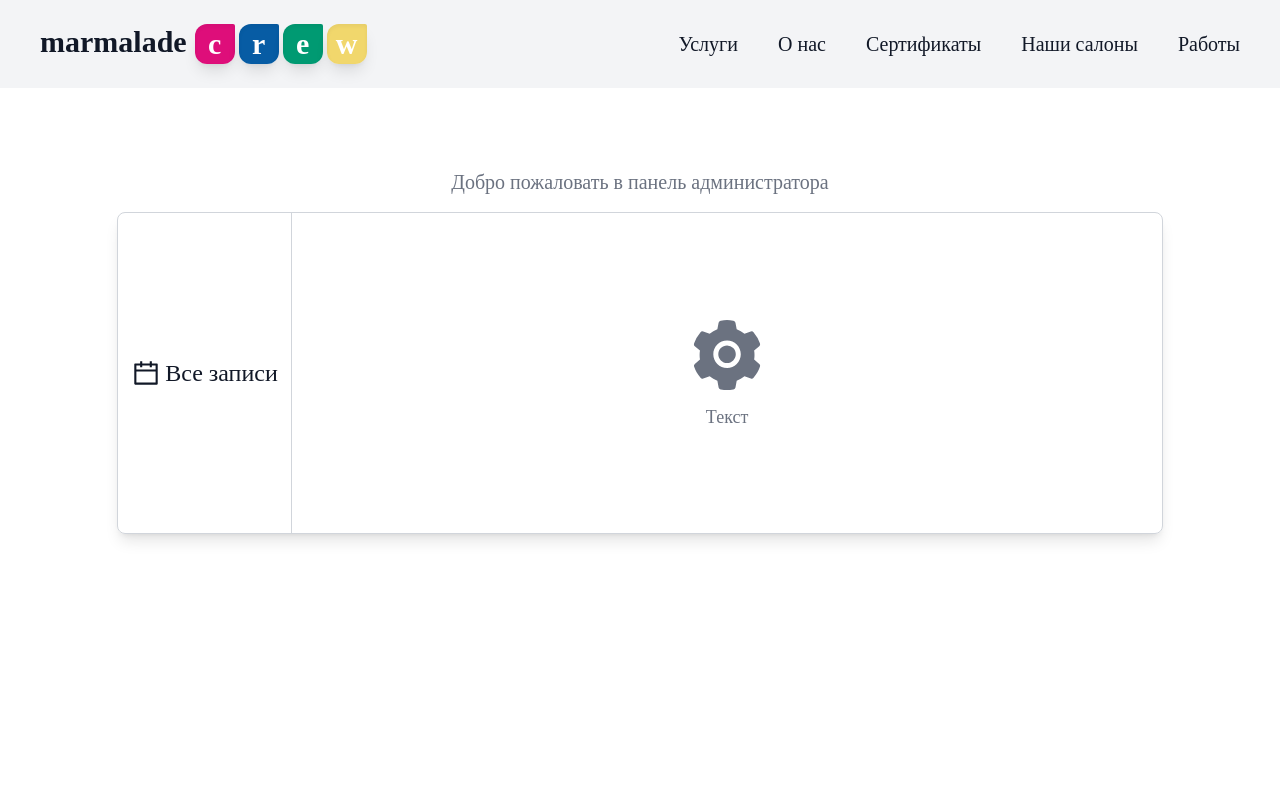
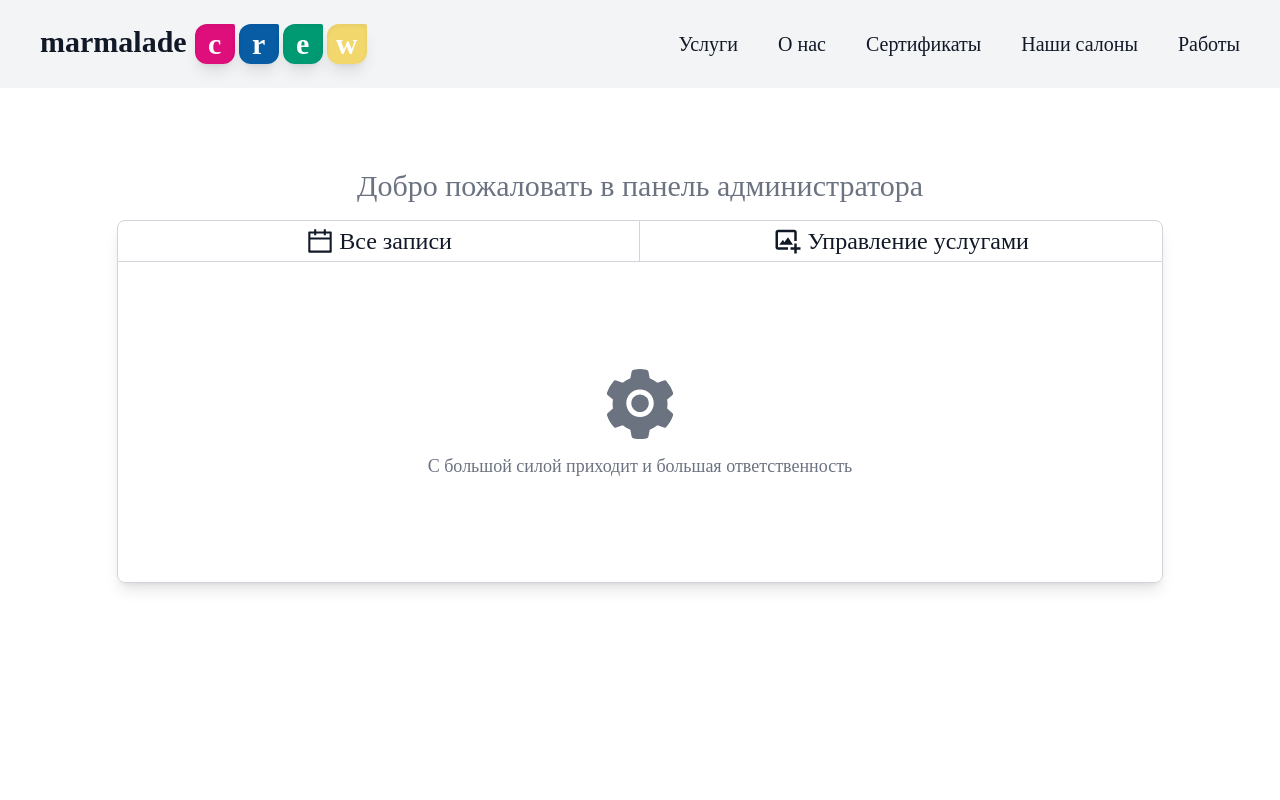
Before and after one commit to icestormikk/vscode-projects, a React (Create React App) app in the folder aggregator-front/: page /administration in a window 1280 px wide. Shown: the top 800 px of the page. Built offline with nearby package versions, Linux system fonts and the light colour scheme; no server answers.

Commit message:
allocation of information about entities in from components to the redux repository

```diff
--- a/aggregator-front/src/pages/AdminPanel.jsx
+++ b/aggregator-front/src/pages/AdminPanel.jsx
@@ -1,29 +1,88 @@
-import React from 'react';
+/* eslint-disable no-unused-vars */
+/* eslint-disable no-console */
+import React, { useState } from 'react';
 import { AiFillSetting, AiOutlineCalendar } from 'react-icons/ai';
+import { BiImageAdd } from 'react-icons/bi';
+import { useDispatch } from 'react-redux';
+import AllOrderEntries from '../components/AllOrderEntries';
 import AllServiceEntries from '../components/AllServiceEntries';
+import { defaultMasters, MastersAPI } from '../services/MasterService';
+import { defaultOrders, OrdersAPI } from '../services/OrderService';
+import { defaultServices, defaultSubservices, ServicesAPI } from '../services/ServicesService';
+import { setMasters, setServices, setSubservices } from '../store/AdminEntitiesSlice';
 
 export default function AdminPanel() {
+  const dispatch = useDispatch();
   const [chosenElement, setChosenElement] = React.useState(null);
+
+  const [ordersInfo, setOrdersInfo] = React.useState([]);
+
   const menuItems = [
     {
       id: 0,
       title: 'Все записи',
       icon: <AiOutlineCalendar className="text-3xl" />,
+      element: <AllOrderEntries orders={ordersInfo} />,
+    },
+    {
+      id: 1,
+      title: 'Управление услугами',
+      icon: <BiImageAdd className="text-3xl" />,
       element: <AllServiceEntries />,
     },
   ];
 
+  useState(() => {
+    MastersAPI.getAllMasters()
+      .then((response) => {
+        const masters = response.data;
+        dispatch(setMasters({ masters }));
+      })
+      .catch(() => {
+        const masters = defaultMasters;
+        dispatch(setMasters({ masters }));
+      });
+
+    OrdersAPI.getAllOrders()
+      .then((response) => {
+        setOrdersInfo(response.data);
+      })
+      .catch(() => {
+        setOrdersInfo(defaultOrders);
+      });
+
+    ServicesAPI.getAllServices()
+      .then((response) => {
+        const services = response.data;
+        dispatch(setServices(services));
+      })
+      .catch(() => {
+        const services = defaultServices;
+        dispatch(setServices({ services }));
+      });
+
+    ServicesAPI.getAllSubservices()
+      .then((response) => {
+        const subservices = response.data;
+        dispatch(setSubservices({ subservices }));
+      })
+      .catch(() => {
+        const subservices = defaultSubservices;
+        dispatch(setSubservices({ subservices }));
+      });
+  }, []);
+
   return (
     <div className="min-h-screen text-white flex justify-center">
       <div className="w-11/12 px-4 mt-20 h-full text-gray-500 flex items-center flex-col">
-        <h1 className="text-center text-xl pb-4">Добро пожаловать в панель администратора</h1>
-        <div className="flex flex-row w-11/12 min-h-[20rem] border-[1px] border-gray-300 rounded-lg shadow-lg overflow-hidden mb-4">
-          <div className="flex flex-col w-1/5 border-r-[1px] border-gray-300">
+        <h1 className="text-center text-3xl pb-4">Добро пожаловать в панель администратора</h1>
+        <div className="flex flex-col w-11/12 min-h-[14rem] border-[1px] border-gray-300 rounded-lg shadow-lg overflow-hidden mb-4">
+          <div className="flex sm:flex-row flex-col w-full border-b-[1px] border-gray-300">
             {menuItems.map((item) => (
               <button
                 key={item.id}
                 type="button"
-                className="w-full h-full px-2 py-1 hover:bg-[#075ca4] hover:text-white transition-all duration-100 text-secondary-color text-2xl flex justify-center items-center gap-1"
+                className="admin-panel-menu"
                 onClick={() => setChosenElement(item.element)}
               >
                 {item.icon}
@@ -37,7 +96,7 @@ export default function AdminPanel() {
                 ? (
                   <div className="w-full flex flex-col justify-center items-center gap-2 text-lg h-80">
                     <AiFillSetting className="text-[5rem]" />
-                    <h1 className="text-center">Текст</h1>
+                    <h1 className="text-center">С большой силой приходит и большая ответственность</h1>
                   </div>
                 )
                 : chosenElement
```
